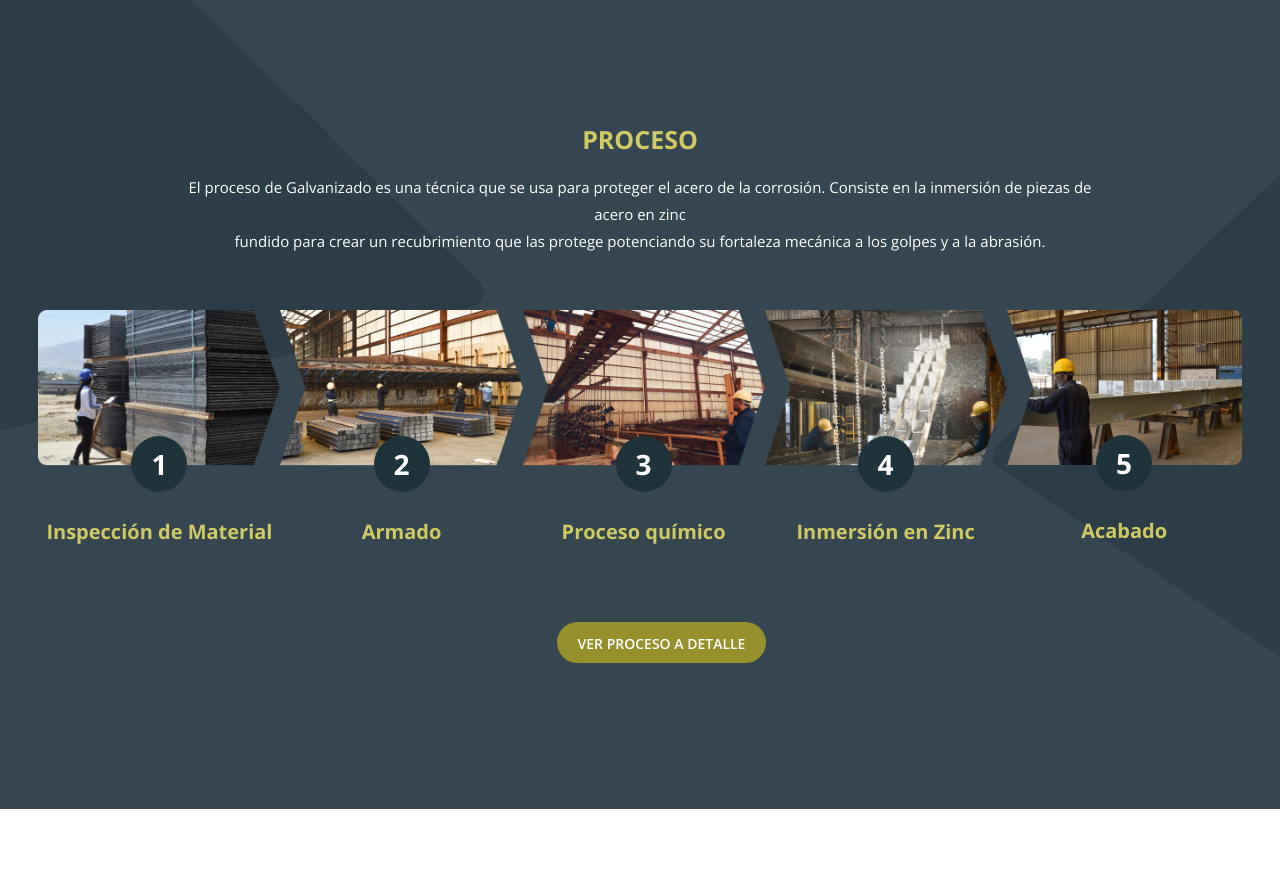
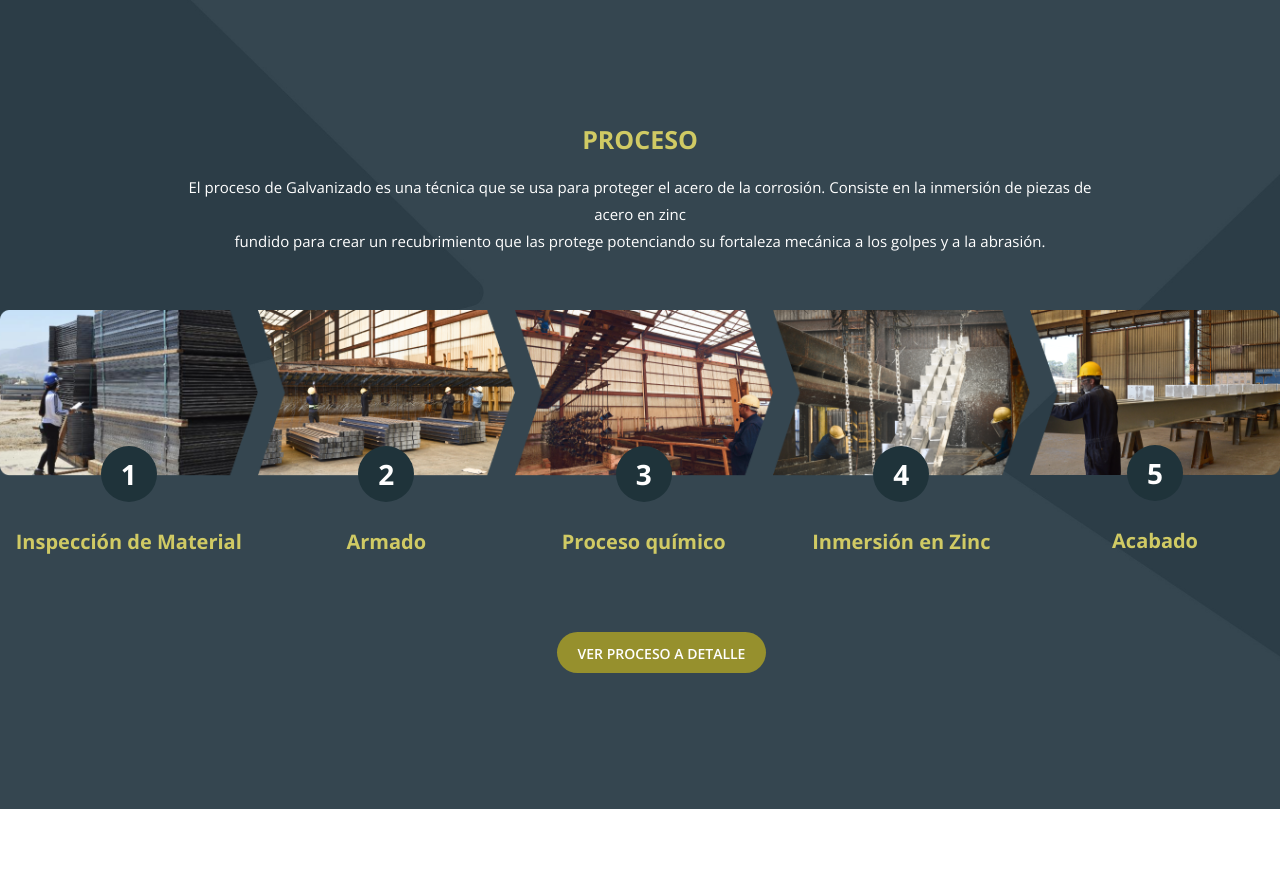
Before and after one commit to 8devmx/coantic-company, a PHP site: page / in a window 1280 px wide. Shown: the part 1908-2780 px from the top of the page. Run offline with PHP 8.4, Linux system fonts and the light colour scheme.

Commit message:
Update styles.css

```diff
--- a/css/styles.css
+++ b/css/styles.css
@@ -411,7 +411,7 @@ footer {
   .process_steps {
     display: flex;
     margin: auto;
-    width: 94%;
+    width: fit-content;
 
   }
 
```
